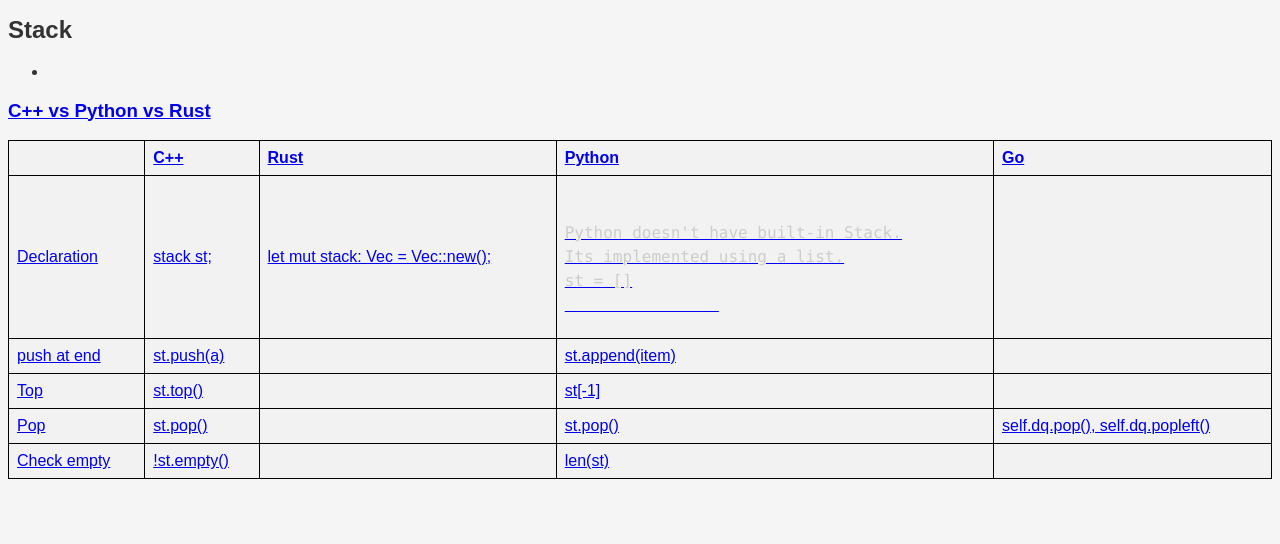
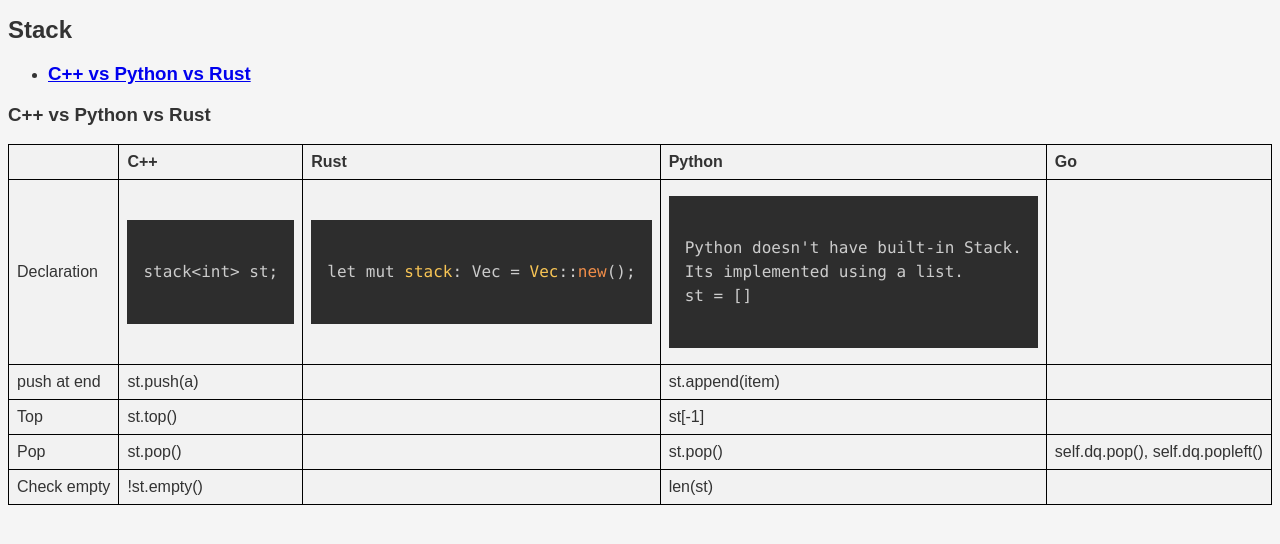
Before and after one commit to code-with-amitk/code-with-amitk.github.io, a Jekyll site: the page docs/Languages/Programming/C++/STL/Containers/Container_Adoptors/stack.html, which Jekyll copies as it is, in a window 1280 px wide. Shown: the top 544 px of the page. Built offline with Jekyll 4.4.1, drawn with Linux system fonts in a browser that asks for light colours.

Commit message:
Update stack.html

```diff
--- a/docs/Languages/Programming/C++/STL/Containers/Container_Adoptors/stack.html
+++ b/docs/Languages/Programming/C++/STL/Containers/Container_Adoptors/stack.html
@@ -23,19 +24,25 @@
             <th>Python</th>
             <th>Go</th>
         </tr>
+
         <tr>
             <td>Declaration</td>
-            <td>stack<int> st;</td>
-            <td>let mut stack: Vec<i32> = Vec::new();</td>
-            <td>
-                <pre><code class="language-css">
+
+            <td><pre><code class="language-css">    <!--c++-->
+stack&lt;int> st;
+            </code></pre></td>
+
+            <td><pre><code class="language-css">    <!--rust-->
+let mut stack: Vec<i32> = Vec::new();
+            </code></pre></td>
+
+            <td><pre><code class="language-css">    <!--python-->
 Python doesn't have built-in Stack.
 Its implemented using a list.
 st = []
-                </code></pre>
-            </td>
+            </code></pre></td>
+
             <td>
-
             </td>
         </tr>
 
@@ -70,8 +77,9 @@
             <td>len(st)</td>
             <td></td>
         </tr>
+
     </table>
-
+    <script src="/scripts/prism.js"></script>
 </body>
 
 </html>
```
Also changed, not shown: other parts of docs/Languages/Programming/C++/STL/Containers/Container_Adoptors/stack.html (+2 -1 lines).
